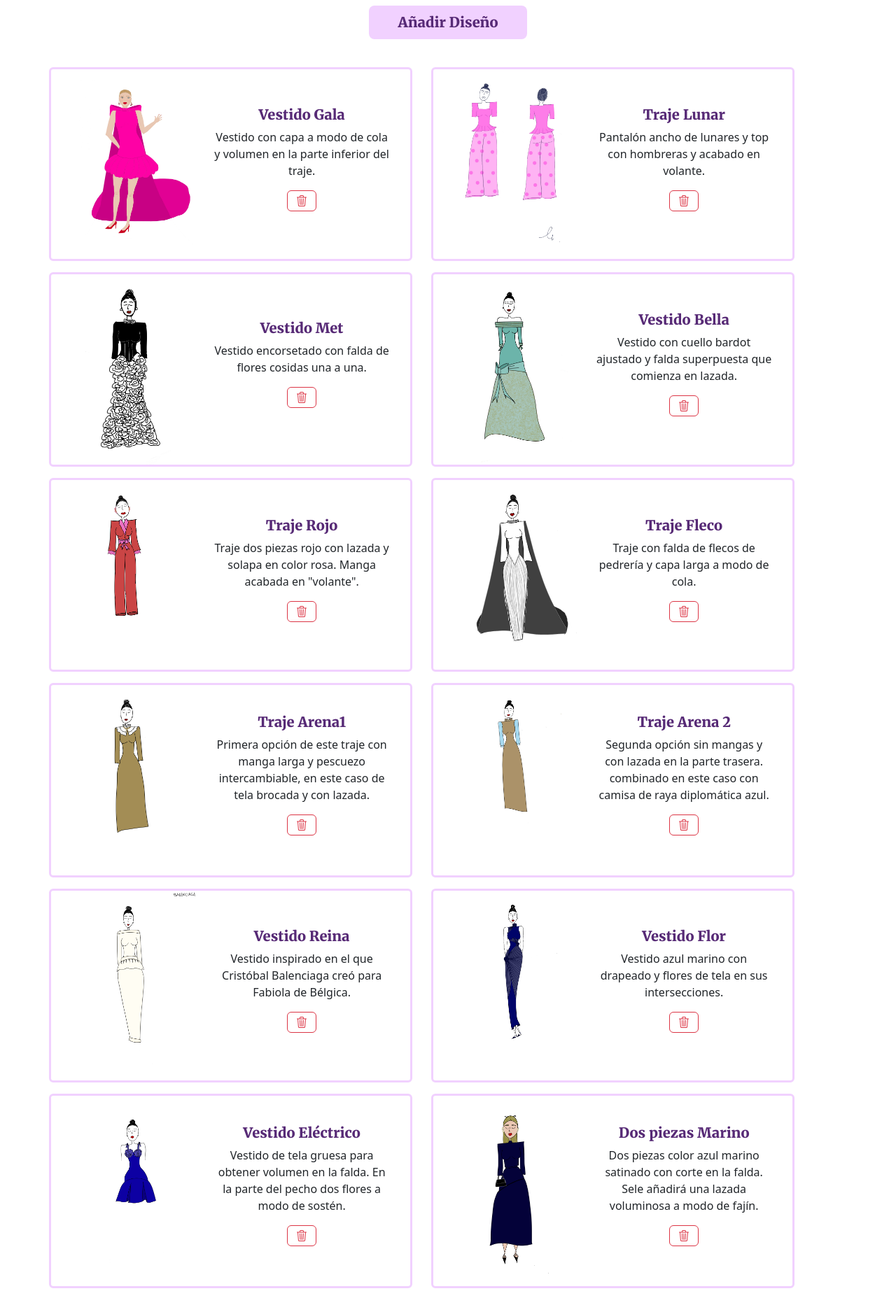
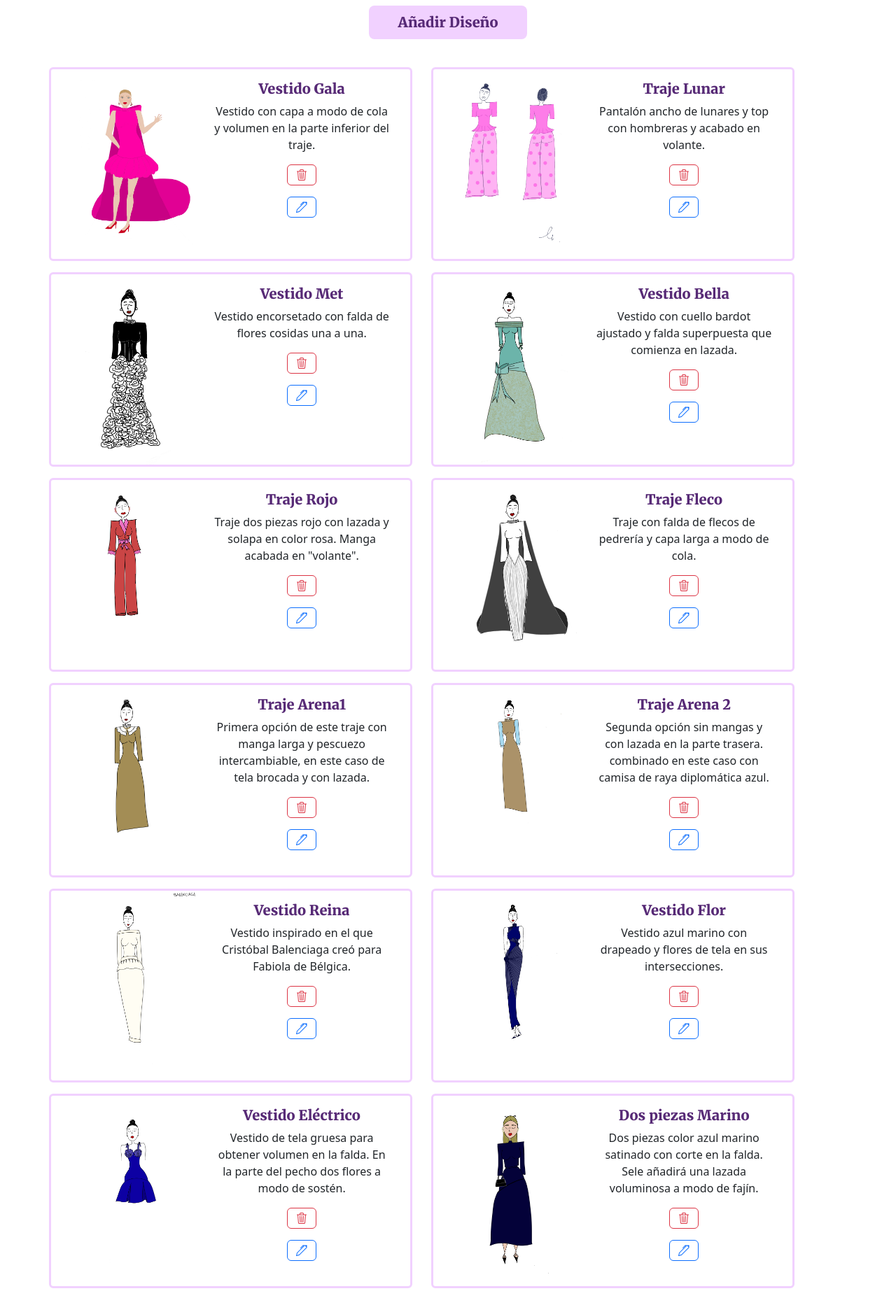
Before and after one commit to guillegomezz8/LuDesings, a Django app: a page that uses diseños/templates/diseños.html in a window 1280 px wide. Shown: the part 216-2081 px from the top of the page at 70% size. Run offline with Django 4.2, Linux system fonts and the light colour scheme; a user stored in the database is signed in; data comes from the database, SQL or seed files in the repository; parts of the project's set-up code (start-up, migrations or seed data) failed here and were passed over; some libraries are stand-ins or nearby versions.

Commit message:
Edicion diseños primera subida, falta ajustar botones en diseños list

```diff
--- /dev/null
+++ b/diseños/templates/diseñoEditar.html
@@ -0,0 +1,6 @@
+{%extends "base.html" %}
+{% load static%}
+{%block contenido%}
+
+{%endblock%}
+s
--- a/diseños/templates/diseños.html
+++ b/diseños/templates/diseños.html
@@ -20,7 +20,7 @@
                                     <img src="{% static 'img/default.jpg' %}" class="img-principal img-fluid rounded-start" alt="Imagen por defecto">
                                 {% endif %}
                             </div>
-                            <div class="col-md-7 d-flex align-items-center">
+                            <div class="col-md-7">
                                 <div class="card-body">
                                     <h5 class="contenido card-title">{{ d.nombre }}</h5>
                                     <p class="card-text">{{d.descripccion}}</p>
@@ -33,6 +33,13 @@
                                                 </svg>
                                             </button>
                                         </form>
+                                        <a href="{% url "editar_diseño" pk=d.pk  %}">
+                                            <button  class="btn btn-outline-primary">
+                                                <svg xmlns="http://www.w3.org/2000/svg" width="16" height="16" fill="currentColor" class="bi bi-pen" viewBox="0 0 16 16">
+                                                    <path d="m13.498.795.149-.149a1.207 1.207 0 1 1 1.707 1.708l-.149.148a1.5 1.5 0 0 1-.059 2.059L4.854 14.854a.5.5 0 0 1-.233.131l-4 1a.5.5 0 0 1-.606-.606l1-4a.5.5 0 0 1 .131-.232l9.642-9.642a.5.5 0 0 0-.642.056L6.854 4.854a.5.5 0 1 1-.708-.708L9.44.854A1.5 1.5 0 0 1 11.5.796a1.5 1.5 0 0 1 1.998-.001m-.644.766a.5.5 0 0 0-.707 0L1.95 11.756l-.764 3.057 3.057-.764L14.44 3.854a.5.5 0 0 0 0-.708z"/>
+                                                </svg>
+                                            </button>
+                                        </a>
                                     {% endif %}
                                 </div>
                             </div>
@@ -46,7 +53,6 @@
     {% endif %}
 </div>
 
-
 <link rel="stylesheet" href="{% static 'css/diseños.css' %}"/>
 <link rel="preconnect" href="https://fonts.googleapis.com">
 <link rel="preconnect" href="https://fonts.gstatic.com" crossorigin>
--- a/diseños/urls.py
+++ b/diseños/urls.py
@@ -6,6 +6,6 @@ from .views import *
 urlpatterns = [
     path('', diseños, name='diseños'),
     path('crear/', crear_diseño, name='crear'),
-    path('borrar_diseño/<int:pk>/', borrar_diseño, name='borrar_diseño')
-
+    path('borrar_diseño/<int:pk>/', borrar_diseño, name='borrar_diseño'),
+    path('editar_diseño/<int:pk>/', editar_diseño, name='editar_diseño')
 ]
--- a/diseños/views.py
+++ b/diseños/views.py
@@ -34,3 +34,6 @@ def borrar_diseño(request, pk):
         return redirect('diseños')
     else:
         return render(request, '403.html')
+
+def editar_diseño(request,pk):
+    return render(request, 'diseñoEditar.html')
```
